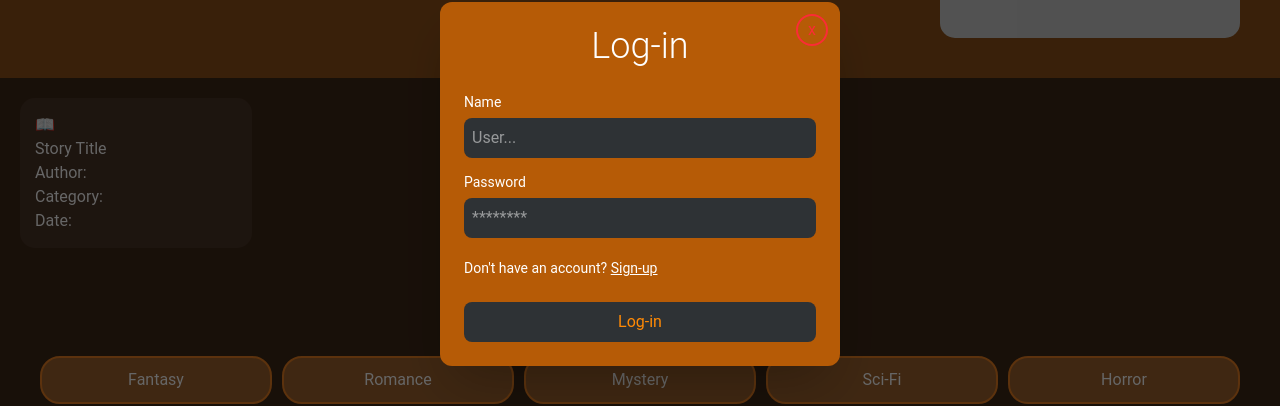
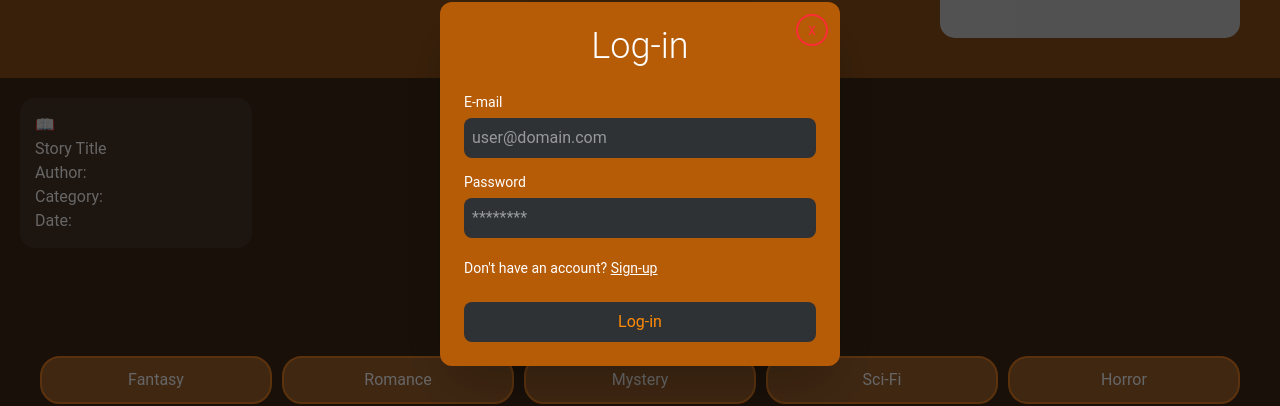
Before and after one commit to AFOOT03939/Writetogether-APP, a React (Vite) app: page / in a window 1280 px wide. Both pictures are taken after a click on the element "Log-in". Shown: the part 216-622 px from the top of the page. Built offline with nearby package versions, Linux system fonts and the light colour scheme.

Commit message:
adición de login

```diff
--- a/src/api/axiosClient.ts
+++ b/src/api/axiosClient.ts
@@ -5,6 +5,7 @@ const axiosClient = axios.create({
   headers: {
     'Content-Type': 'application/json',
   },
+  withCredentials: true,
 });
 
 // Interceptor de request (agrega el bearer token al header auth)
--- /dev/null
+++ b/src/layout/api/auth.api.ts
@@ -0,0 +1,12 @@
+import axiosClient from "../../api/axiosClient"
+import type { LoginRequest, RegisterRequest } from "../models/auth.model"
+
+export async function Login(request: LoginRequest){
+    const {data} = await axiosClient.post("/auth/login", request)
+    return data
+}
+
+export async function Register(request: RegisterRequest){
+    const {data} = await axiosClient.post("/register", request)
+    return data;
+}
--- a/src/layout/component/authModal.tsx
+++ b/src/layout/component/authModal.tsx
@@ -1,4 +1,6 @@
 import { useState } from 'react';
+import { Login } from '../api/auth.api';
+import { Register } from '../api/auth.api';
 
 interface Props {
   type: 'login' | 'signup';
@@ -8,7 +10,7 @@ interface Props {
 
 export default function AuthModal({ type, onClose, switchMode }: Props) {
     const [form, setForm] = useState({
-    name: '',
+        userName: '',
         email: '',
         password: '',
     });
@@ -19,36 +21,47 @@ export default function AuthModal({ type, onClose, switchMode }: Props) {
         setForm({ ...form, [e.target.name]: e.target.value });
     };
 
-  const handleSubmit = async (e: any) => {
+
+    const login = async (email: string, password: string) => {
+        const body = {
+            email: email,
+            password: password
+        }
+
+        const res = await Login(body)
+
+        localStorage.setItem("token", res.token)
+    }
+
+    const handleSubmitLogin = async (e: React.FormEvent) => {
         e.preventDefault();
 
         try {
-      const endpoint = isLogin ? '/Users/Login' : '/Users/Create';
 
-      const body = isLogin
-        ? {
-            NameUs: form.name,
-            PasswordUs: form.password,
+        await login(form.email, form.password)
+        onClose();
+
+        } catch (err) {
+        console.error(err);
         }
-        : {
-            NameUs: form.name,
-            EmailUs: form.email,
-            PasswordUs: form.password,
-            DateUs: new Date().toISOString(),
     };
 
-      const res = await fetch(endpoint, {
-        method: 'POST',
-        headers: { 'Content-Type': 'application/json' },
-        body: JSON.stringify(body),
-      });
+    const handleSubmitRegister = async (e: React.FormEvent) => {
+        e.preventDefault();
 
-      const data = await res.json();
-      alert(data.message);
+        try {
+
+        const body = {
+                userName: form.userName,
+                email: form.email,
+                password: form.password,
+        }
+
+        await Register(body)
+
+        await login(form.email, form.password)
 
         onClose();
-      window.location.reload();
-
         } catch (err) {
         console.error(err);
         }
@@ -74,22 +87,23 @@ export default function AuthModal({ type, onClose, switchMode }: Props) {
             </h1>
 
             {/* FORM */}
-        <form onSubmit={handleSubmit} className="flex flex-col gap-3">
+            <form onSubmit={isLogin ? handleSubmitLogin : handleSubmitRegister} className="flex flex-col gap-3">
 
             {/* NAME */}
+            {!isLogin && (
                 <div>
                     <label className="text-white text-sm">Name</label>
                     <input
-              name="name"
-              value={form.name}
+                    name="userName"
+                    value={form.userName}
                     onChange={handleChange}
                     placeholder="User..."
                     className="w-full mt-1 p-2 rounded-lg bg-gray-800 text-white outline-none"
                     />
                 </div>
+            )}
 
             {/* EMAIL (solo signup) */}
-          {!isLogin && (
             <div>
             <label className="text-white text-sm">E-mail</label>
             <input
@@ -100,7 +114,6 @@ export default function AuthModal({ type, onClose, switchMode }: Props) {
                 className="w-full mt-1 p-2 rounded-lg bg-gray-800 text-white outline-none"
             />
             </div>
-          )}
 
             {/* PASSWORD */}
             <div>
```
Also changed, not shown: src/layout/models/auth.model.ts (added, +10 -0 lines), 1 other file (tests, documents, lock files or other folders). Lines whose indentation alone changed are shown as unchanged.
